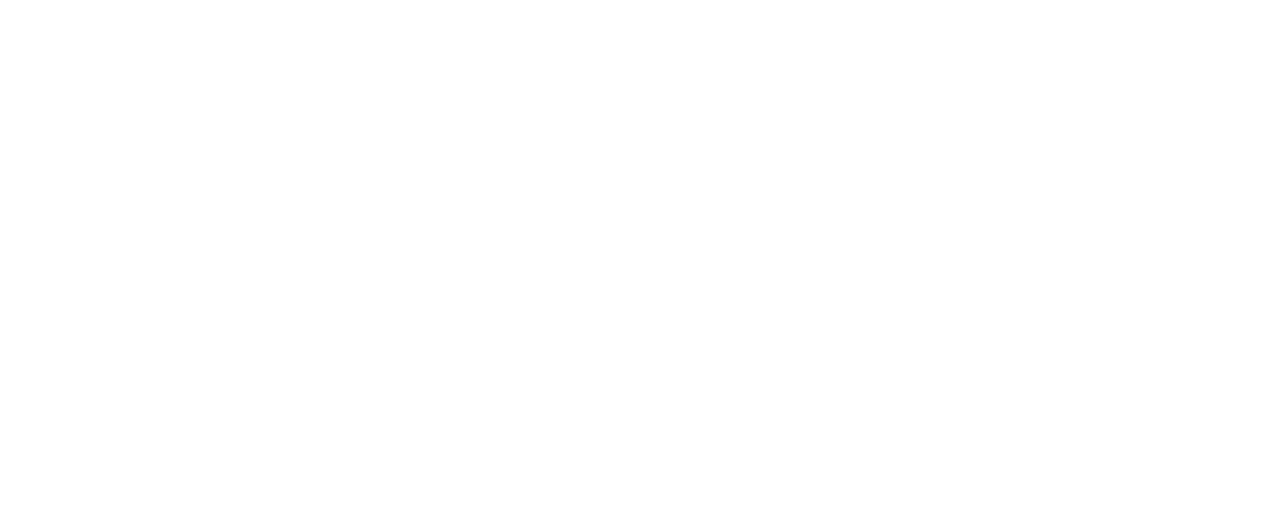
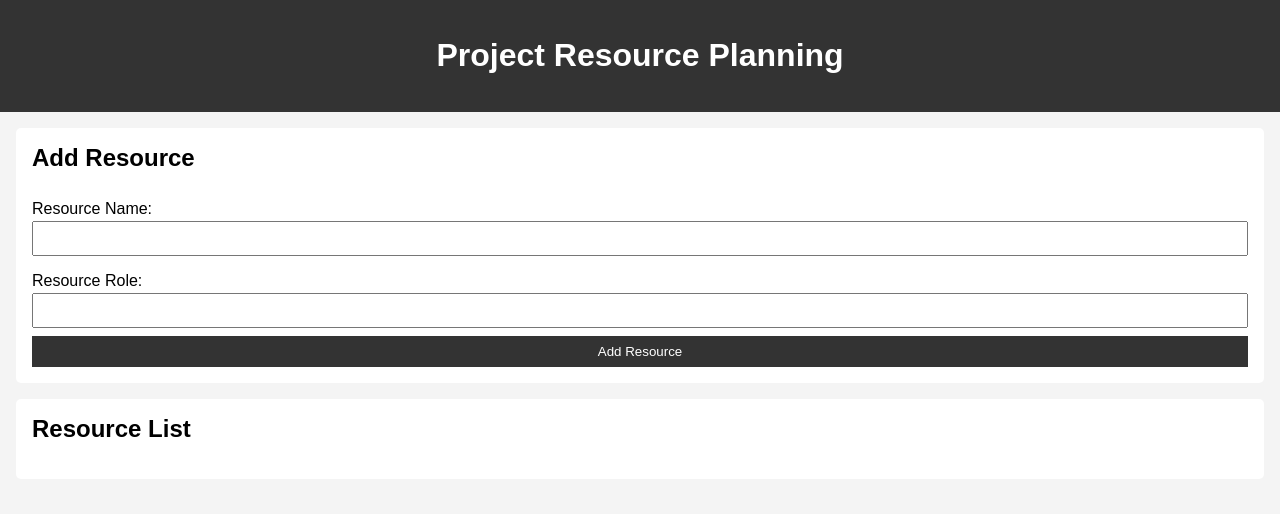
Before and after one commit to shaw-aus/resource-planning, a plain HTML site: page index.html in a window 1280 px wide. Drawn offline with Linux system fonts and the light colour scheme.

Commit message:
commit changes to index, script and styles

```diff
--- a/index.html
+++ b/index.html
@@ -1,11 +1,31 @@
 <!DOCTYPE html>
-
-<html lang="en" xmlns="http://www.w3.org/1999/xhtml">
+<html lang="en">
 <head>
-    <meta charset="utf-8" />
-    <title></title>
+    <meta charset="UTF-8">
+    <meta name="viewport" content="width=device-width, initial-scale=1.0">
+    <title>Project Resource Management</title>
+    <link rel="stylesheet" href="styles.css">
 </head>
 <body>
-
+    <header>
+        <h1>Project Resource Planning</h1>
+    </header>
+    <main>
+        <section id="resource-form">
+            <h2>Add Resource</h2>
+            <form id="addResourceForm">
+                <label for="resourceName">Resource Name:</label>
+                <input type="text" id="resourceName" name="resourceName" required>
+                <label for="resourceRole">Resource Role:</label>
+                <input type="text" id="resourceRole" name="resourceRole" required>
+                <button type="submit">Add Resource</button>
+            </form>
+        </section>
+        <section id="resource-list">
+            <h2>Resource List</h2>
+            <ul id="resources"></ul>
+        </section>
+    </main>
+    <script src="script.js"></script>
 </body>
 </html>
--- a/script.js
+++ b/script.js
@@ -1 +1,13 @@
-// JavaScript source code
+document.getElementById('addResourceForm').addEventListener('submit', function (event) {
+    event.preventDefault();
+
+    const resourceName = document.getElementById('resourceName').value;
+    const resourceRole = document.getElementById('resourceRole').value;
+
+    const resourceItem = document.createElement('li');
+    resourceItem.textContent = `${resourceName} - ${resourceRole}`;
+
+    document.getElementById('resources').appendChild(resourceItem);
+
+    document.getElementById('addResourceForm').reset();
+});
--- a/styles.css
+++ b/styles.css
@@ -1,3 +1,62 @@
-body
-{
+body {
+    font-family: Arial, sans-serif;
+    margin: 0;
+    padding: 0;
+    background-color: #f4f4f4;
 }
+
+header {
+    background-color: #333;
+    color: #fff;
+    padding: 1rem;
+    text-align: center;
+}
+
+main {
+    padding: 1rem;
+}
+
+section {
+    margin-bottom: 1rem;
+    background-color: #fff;
+    padding: 1rem;
+    border-radius: 5px;
+}
+
+h2 {
+    margin-top: 0;
+}
+
+form {
+    display: flex;
+    flex-direction: column;
+}
+
+label {
+    margin: 0.5rem 0 0.2rem;
+}
+
+input {
+    padding: 0.5rem;
+    margin-bottom: 0.5rem;
+}
+
+button {
+    padding: 0.5rem;
+    background-color: #333;
+    color: #fff;
+    border: none;
+    cursor: pointer;
+}
+
+ul {
+    list-style: none;
+    padding: 0;
+}
+
+li {
+    padding: 0.5rem;
+    background-color: #e4e4e4;
+    margin-bottom: 0.5rem;
+    border-radius: 5px;
+}
```
